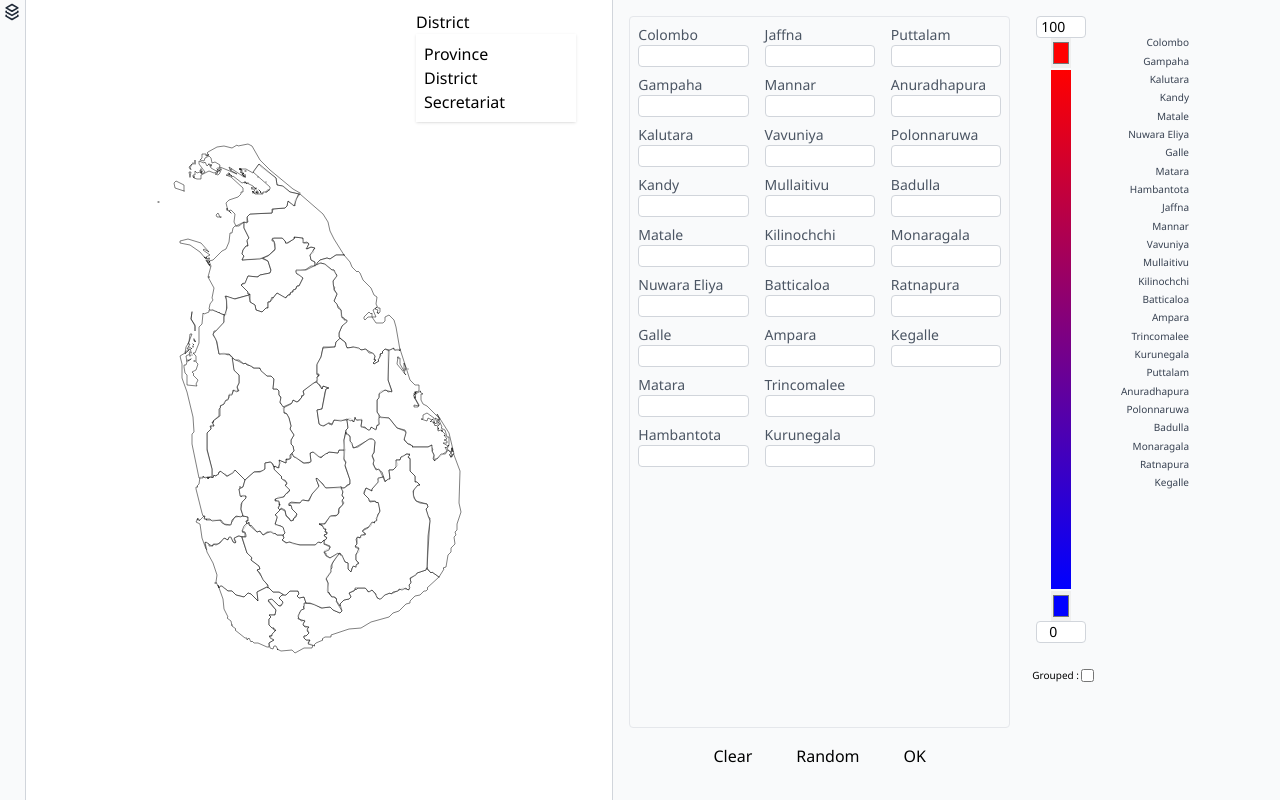
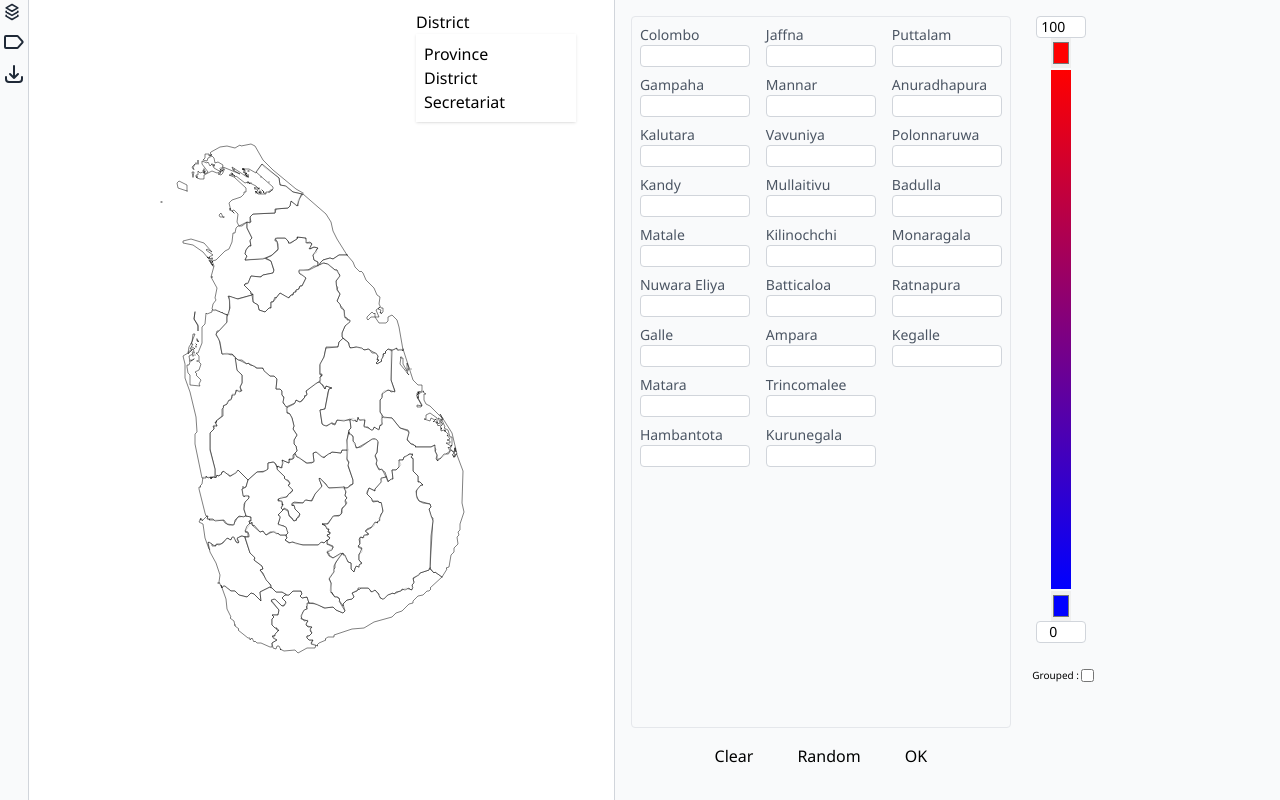
Before and after one commit to Dhammika-Mahendra/slgeogrid, a React (Vite) app: page / in a window 1280 px wide. Built offline with nearby package versions, Linux system fonts and the light colour scheme.

Commit message:
more option buttons, hide chart with space for invalid

```diff
--- a/src/components/UI/Drawer/Chart.jsx
+++ b/src/components/UI/Drawer/Chart.jsx
@@ -12,6 +12,7 @@ export default function Chart() {
   const margin = { top: 20, right: 10, bottom: 20, left: 80 };
 
   const [data, setData] = React.useState([]);
+  const [valid, setValid] = React.useState(false);
   const { regionData, regionLevel} = useMap()
 
   // Update data when regionData or regionLevel changes
@@ -21,6 +22,12 @@ export default function Chart() {
       // Sort by value in descending order
       const sortedData = [...currentRegionData].sort((a, b) => b.value - a.value);
       setData(sortedData);
+    }
+    //check if regionData values are all zeros
+    if (regionData && regionData.every(region => region.value === 0)) {
+      setValid(false);
+    } else {
+      setValid(true);
     }
   }, [regionData, regionLevel]);
 
@@ -42,7 +49,7 @@ export default function Chart() {
   });
 
   return (
-    <div>
+    <div style={{visibility: valid ? 'visible' : 'hidden' }}>
 
       {
         regionLevel == 'L2'|| regionLevel == 'L1'?
--- a/src/components/UI/Drawer/Drawer.jsx
+++ b/src/components/UI/Drawer/Drawer.jsx
@@ -23,7 +23,7 @@ export default function Drawer() {
       >
       <DataForm min={colorScale.minValue} max={colorScale.maxValue} minColor={colorScale.minColor} maxColor={colorScale.maxColor} grouped={colorScale.grouped} groups={colorScale.groups} />
       <div className="flex">
-        <ColorScale colorScale={colorScale} setColorScale={setColorScale} />
+        <ColorScale colorScale={colorScale} setColorScale={setColorScale}/>
         <Chart />
       </div>
       </div>
--- a/src/components/UI/Options/Optionbutton.jsx
+++ b/src/components/UI/Options/Optionbutton.jsx
@@ -2,7 +2,7 @@ import React from 'react'
 import { activeLightGrey, lightGrey } from '../../utils/constants'
 
 export default function Optionbutton({
-  imageSrc,
+  icon,
   altText = "Button",
   isActive,
   onClick,
@@ -18,10 +18,8 @@ return (
                 margin:'2px'
             }}
         >
-        <svg class="w-5 h-5 text-gray-800 dark:text-white" aria-hidden="true" xmlns="http://www.w3.org/2000/svg" width="24" height="24" fill="none" viewBox="0 0 24 24">
-            <path stroke="currentColor" stroke-linecap="round" stroke-linejoin="round" stroke-width="2" d="M5.005 11.19V12l6.998 4.042L19 12v-.81M5 16.15v.81L11.997 21l6.998-4.042v-.81M12.003 3 5.005 7.042l6.998 4.042L19 7.042 12.003 3Z"/>
-        </svg>
-            <span className="sr-only">{altText}</span>
+            {icon}
+        <span className="sr-only">{altText}</span>
         </button>
     </>
 )
--- a/src/components/UI/Options/Options.jsx
+++ b/src/components/UI/Options/Options.jsx
@@ -1,5 +1,4 @@
 import React from 'react'
-import mapIcon from '../../../assets/icons/map.png'
 import { useMap } from '../../context/MapContext'
 import { lightGrey } from '../../utils/constants'
 import Optionbutton from './Optionbutton'
@@ -14,13 +13,37 @@ export default function Options() {
     >
     {/* Content for the left floating element can be added here */}
         <Optionbutton
-      imageSrc={mapIcon}
+          icon={<svg className="w-5 h-5 text-gray-800 dark:text-white" aria-hidden="true" xmlns="http://www.w3.org/2000/svg" width="24" height="24" fill="none" viewBox="0 0 24 24">
+                <path stroke="currentColor" strokeLinecap="round" strokeLinejoin="round" strokeWidth="2" d="M5.005 11.19V12l6.998 4.042L19 12v-.81M5 16.15v.81L11.997 21l6.998-4.042v-.81M12.003 3 5.005 7.042l6.998 4.042L19 7.042 12.003 3Z"/>
+                </svg>}
           altText="Toggle Base Map"
           isActive={showTileLayer}
           onClick={toggleTileLayer}
           tooltip={showTileLayer ? 'Hide Base Map' : 'Show Base Map'}
         />
 
+        <Optionbutton
+          icon={<svg class="w-6 h-6 text-gray-800 dark:text-white" aria-hidden="true" xmlns="http://www.w3.org/2000/svg" width="24" height="24" fill="none" viewBox="0 0 24 24">
+              <path stroke="currentColor" stroke-linecap="round" stroke-linejoin="round" stroke-width="2" d="M15.2 6H4a1 1 0 0 0-1 1v10a1 1 0 0 0 1 1h11.2a1 1 0 0 0 .747-.334l4.46-5a1 1 0 0 0 0-1.332l-4.46-5A1 1 0 0 0 15.2 6Z"/>
+              </svg>}
+          altText="Toggle Base Map"
+          isActive={showTileLayer}
+          onClick={toggleTileLayer}
+          tooltip={showTileLayer ? 'Hide Labels' : 'Show Labels'}
+        />
+
+        <Optionbutton
+          icon={<svg class="w-6 h-6 text-gray-800 dark:text-white" aria-hidden="true" xmlns="http://www.w3.org/2000/svg" width="24" height="24" fill="none" viewBox="0 0 24 24">
+                <path stroke="currentColor" stroke-linecap="round" stroke-linejoin="round" stroke-width="2" d="M4 15v2a3 3 0 0 0 3 3h10a3 3 0 0 0 3-3v-2m-8 1V4m0 12-4-4m4 4 4-4"/>
+              </svg>}
+          altText="Toggle Base Map"
+          isActive={showTileLayer}
+          onClick={toggleTileLayer}
+          tooltip={showTileLayer ? 'Download map' : 'Download map'}
+        />
+
+
+
     </div>
   )
 }
```
Also changed, not shown: src/assets/icons/map.png (deleted). Lines whose indentation alone changed are shown as unchanged.
